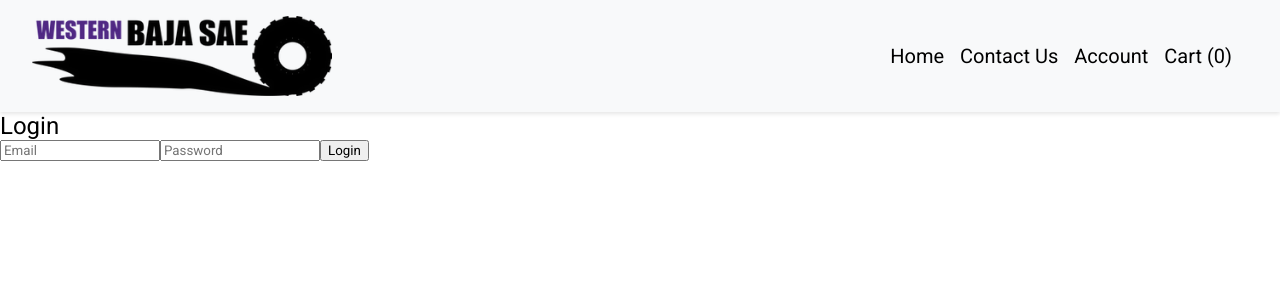
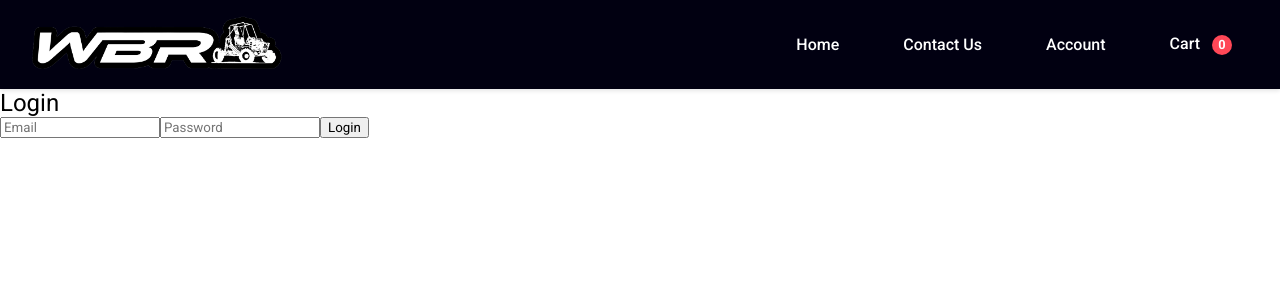
Before and after one commit to bnamayandev/BajaEcom-Frontend, a React (Vite) app: page /login in a window 1280 px wide. Shown: the top 300 px of the page. Built offline with nearby package versions, Linux system fonts and the light colour scheme; the HTML template or start-up script is replaced by a standard one.

Commit message:
Updated Navbar

```diff
--- a/src/components/Navbar.css
+++ b/src/components/Navbar.css
@@ -1,27 +1,82 @@
-nav {
+.navbar {
     display: flex;
     justify-content: space-between;
     align-items: center;
     padding: 1rem 2rem;
-    background-color: #f8f9fa;
+    background-color: #010011;
+    /* Dark blue color */
     box-shadow: 0 2px 4px rgba(0, 0, 0, 0.1);
+    top: 0;
+    left: 0;
+    right: 0;
+    z-index: 1000;
 }
 
-nav > img {
-    width: 300px;
+.logoContainer {
+    flex-shrink: 0;
 }
 
-nav > ul {
+.logo {
+    width: 250px;
+    height: auto;
+}
+
+.navList {
     display: flex;
     list-style: none;
+    margin: 0;
+    padding: 0;
+    align-items: center;
 }
 
-li > a {
-    text-decoration: none;
-    font-size: 20px;
-    color: black;
+.navItem {
+    margin-left: 2rem;
 }
 
-li {
-    margin-right: 1rem;
+.navLink {
+    text-decoration: none;
+    font-size: 1rem;
+    font-weight: 500;
+    color: #ffffff;
+    padding: 0.5rem 1rem;
+    border-radius: 4px;
+    transition: background-color 0.3s ease;
 }
+
+.navLink:hover {
+    background-color: rgba(255, 255, 255, 0.1);
+}
+
+.cartCount {
+    display: inline-flex;
+    justify-content: center;
+    align-items: center;
+    width: 20px;
+    height: 20px;
+    background-color: #ff4757;
+    color: #ffffff;
+    font-size: 0.8rem;
+    font-weight: bold;
+    border-radius: 50%;
+    margin-left: 0.5rem;
+}
+
+@media (max-width: 768px) {
+    .navbar {
+        flex-direction: column;
+        padding: 1rem;
+    }
+
+    .logoContainer {
+        margin-bottom: 1rem;
+    }
+
+    .navList {
+        flex-direction: column;
+        align-items: center;
+    }
+
+    .navItem {
+        margin: 0.5rem 0;
+    }
+}
--- a/src/components/Navbar.jsx
+++ b/src/components/Navbar.jsx
@@ -1,21 +1,31 @@
-import React from 'react'
-import logo from '/logo.png'
-import './Navbar.css'
-import { Link } from 'react-router-dom'
+import React from 'react';
+import './Navbar.css';
+import { Link } from 'react-router-dom';
+
 const Navbar = ({ count }) => {
   return (
-    <div>
-      <nav>
-        <img src={logo} alt="" />
-        <ul>
-          <li><Link to="/">Home</Link></li>
-          <li><a href="">Contact Us</a></li>
-          <li><Link to="/account">Account</Link></li>
-          <li><Link to="/cart">Cart ({count})</Link></li>
-        </ul>
-      </nav>
-    </div>
+    <nav className="navbar">
+      <div className="logoContainer">
+        <img src="/logo.png" alt="Logo" className="logo" />
+      </div>
+      <ul className="navList">
+        <li className="navItem">
+          <Link to="/" className="navLink">Home</Link>
+        </li>
+        <li className="navItem">
+          <Link to="/contact" className="navLink">Contact Us</Link>
+        </li>
+        <li className="navItem">
+          <Link to="/account" className="navLink">Account</Link>
+        </li>
+        <li className="navItem">
+          <Link to="/cart" className="navLink cartLink">
+            Cart <span className="cartCount">{count}</span>
+          </Link>
+        </li>
+      </ul>
+    </nav>
   );
-}
+};
 
 export default Navbar;
```
Also changed, not shown: public/logo.png.
